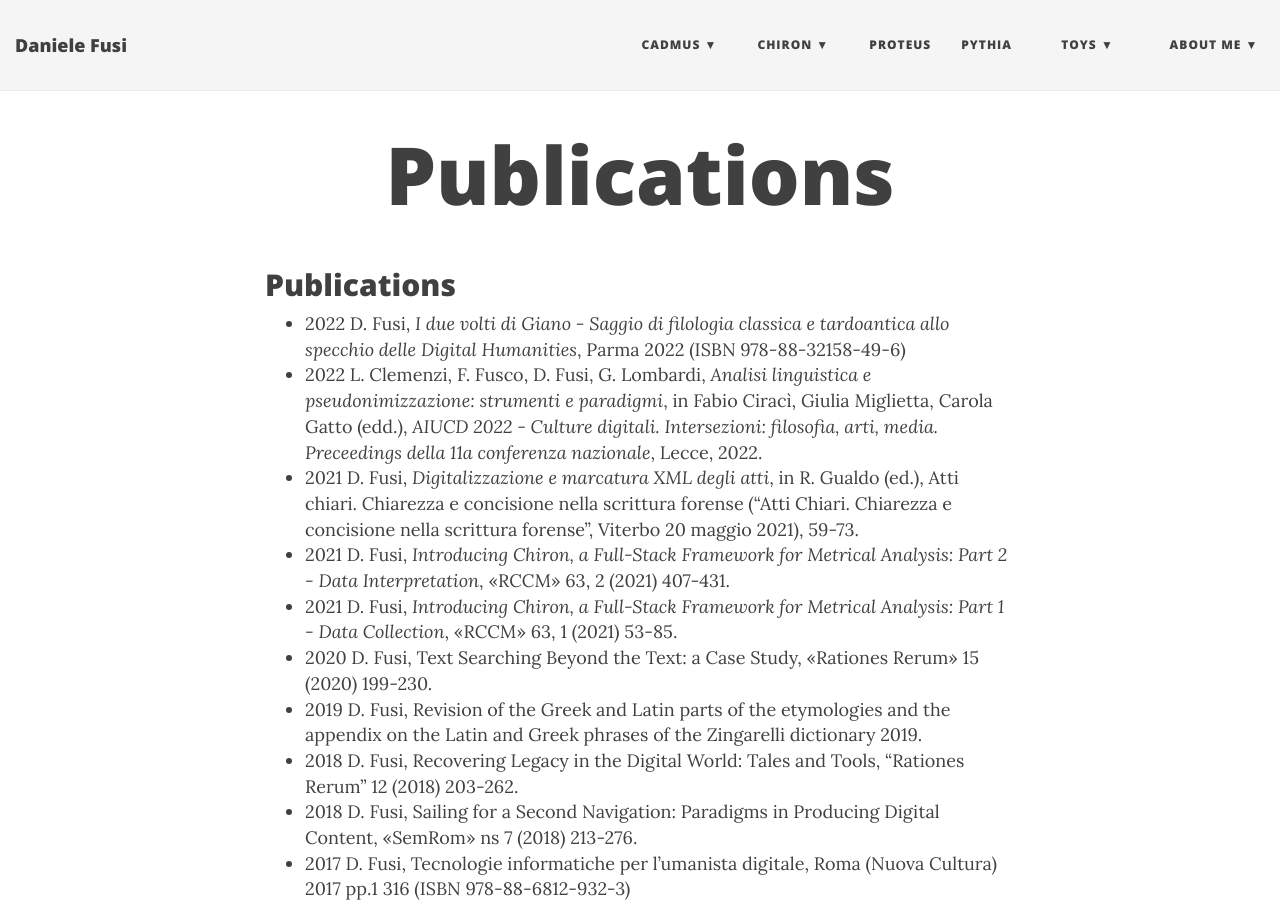
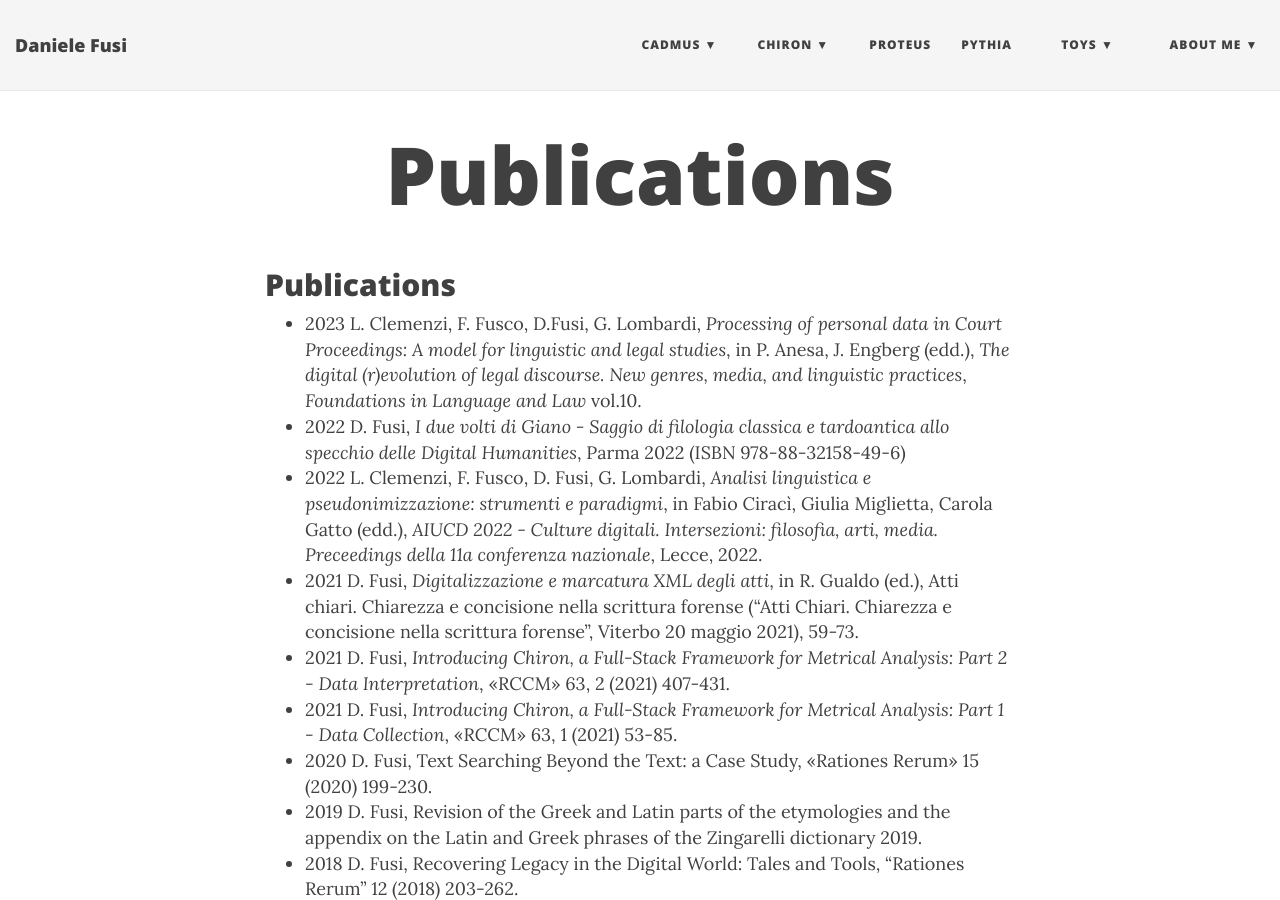
Before and after one commit to Myrmex/overview, a Jekyll site: the page built from publications.md, in a window 1280 px wide and 900 px high. Built offline with Jekyll 4.4.1, drawn with Linux system fonts in a browser that asks for light colours; nearby versions of some CDN libraries; our own code applies the rules of GitHub Pages for plain Markdown files.

Commit message:
Update publications.md

```diff
--- a/publications.md
+++ b/publications.md
@@ -4,6 +4,7 @@ layout: page
 
 ## Publications
 
+- 2023 L. Clemenzi, F. Fusco, D.Fusi, G. Lombardi, _Processing of personal data in Court Proceedings: A model for linguistic and legal studies_, in P. Anesa, J. Engberg (edd.), _The digital (r)evolution of legal discourse. New genres, media, and linguistic practices_, _Foundations in Language and Law_ vol.10.
 - 2022 D. Fusi, _I due volti di Giano - Saggio di filologia classica e tardoantica allo specchio delle Digital Humanities_, Parma 2022 (ISBN 978-88-32158-49-6)
 - 2022 L. Clemenzi, F. Fusco, D. Fusi, G. Lombardi, _Analisi linguistica e pseudonimizzazione: strumenti e paradigmi_, in Fabio Ciracì, Giulia Miglietta, Carola Gatto (edd.), _AIUCD 2022 - Culture digitali. Intersezioni: filosofia, arti, media. Preceedings della 11a conferenza nazionale_, Lecce, 2022.
 - 2021 D. Fusi, _Digitalizzazione e marcatura XML degli atti_, in R. Gualdo (ed.), Atti chiari. Chiarezza e concisione nella scrittura forense ("Atti Chiari. Chiarezza e concisione nella scrittura forense", Viterbo 20 maggio 2021), 59-73.
```
